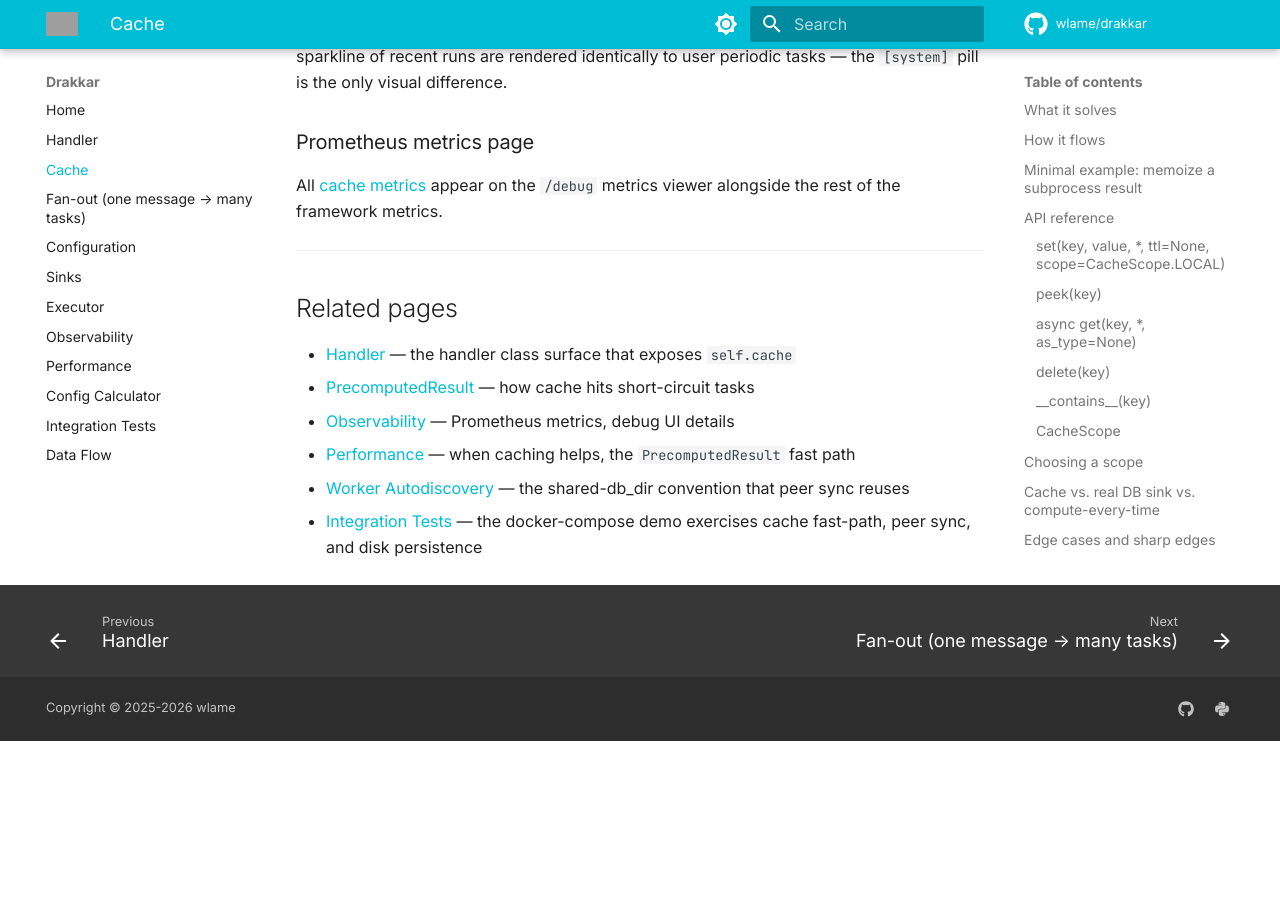
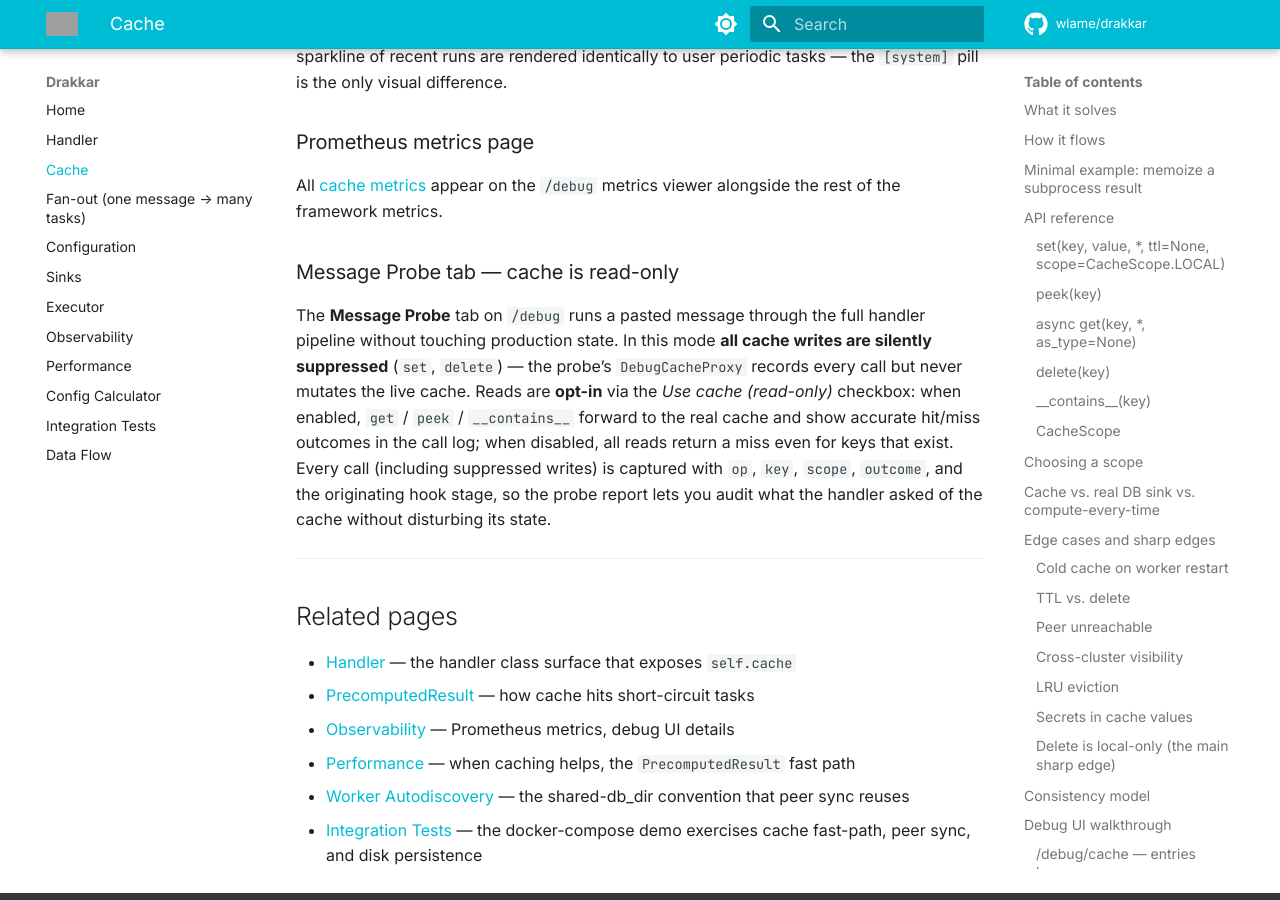
Before and after one commit to wlame/drakkar, an MkDocs documentation site: the page built from docs/cache.md, in a window 1280 px wide and 900 px high, scrolled down 10072 px. Built offline with MkDocs 1.6.1 and Material for MkDocs 9.7.7, drawn with Linux system fonts in a browser that asks for light colours; comment, search, counter and statistics services are not loaded; before the commit the page ends 10813 px from its top, so only the background shows below that; grey boxes are pictures that could not be loaded.

Commit message:
Docs: document Message Probe debug tab.

```diff
--- a/docs/cache.md
+++ b/docs/cache.md
@@ -465,6 +465,20 @@
 All [cache metrics](observability.md#cache) appear on the `/debug`
 metrics viewer alongside the rest of the framework metrics.
 
+### Message Probe tab — cache is read-only
+
+The **Message Probe** tab on `/debug` runs a pasted message through the
+full handler pipeline without touching production state. In this mode
+**all cache writes are silently suppressed** (`set`, `delete`) — the
+probe's `DebugCacheProxy` records every call but never mutates the live
+cache. Reads are **opt-in** via the *Use cache (read-only)* checkbox: when
+enabled, `get` / `peek` / `__contains__` forward to the real cache and
+show accurate hit/miss outcomes in the call log; when disabled, all reads
+return a miss even for keys that exist. Every call (including suppressed
+writes) is captured with `op`, `key`, `scope`, `outcome`, and the
+originating hook stage, so the probe report lets you audit what the
+handler asked of the cache without disturbing its state.
+
 ---
 
 ## Related pages
```
Also changed, not shown: README.md (+9 -1 lines).
